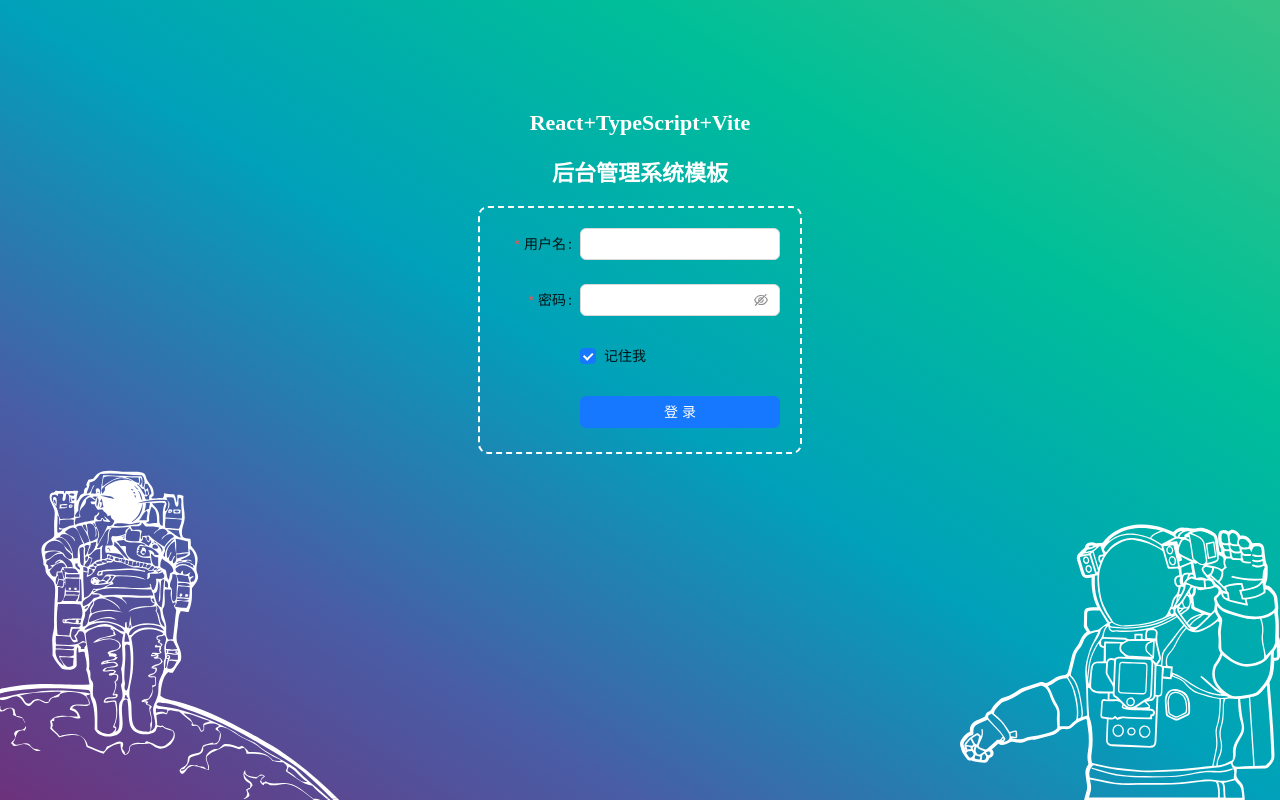
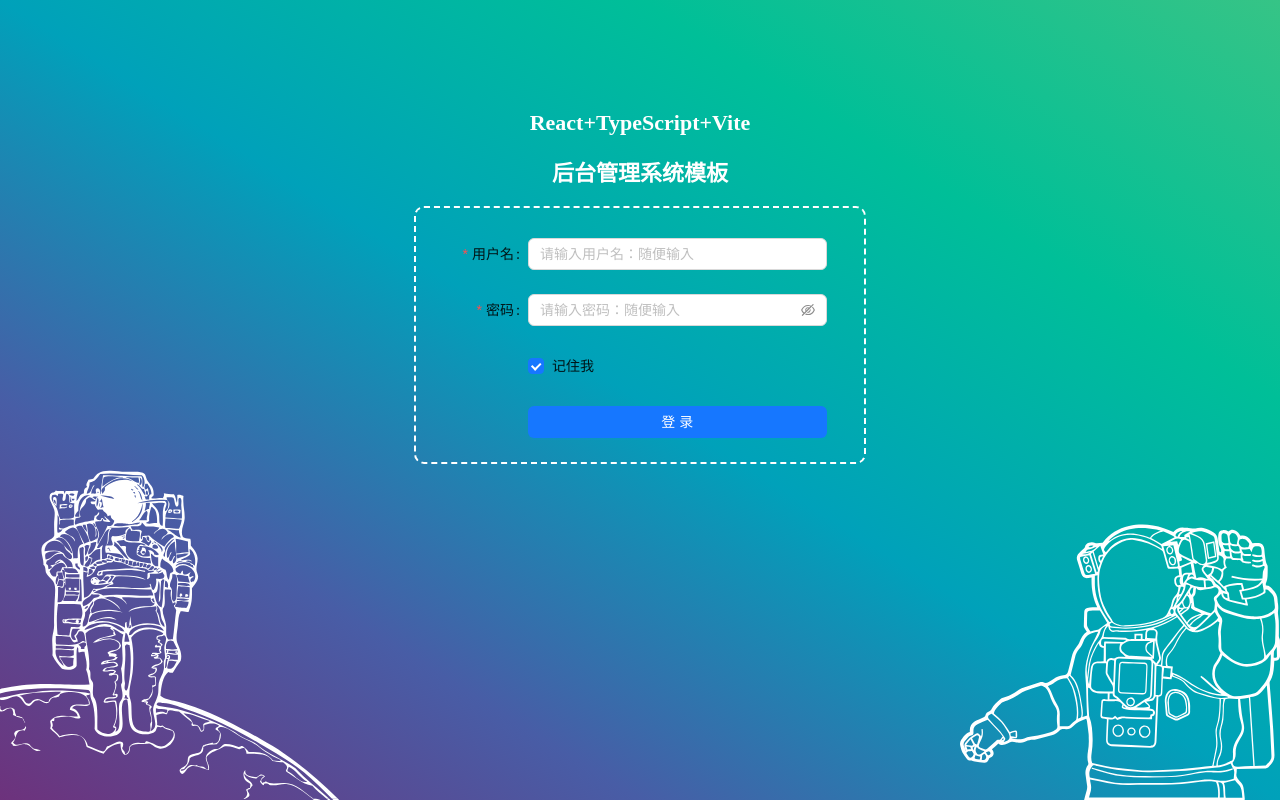
Before and after one commit to tankle0/reactHome, a React (Vite) app: page /#/login in a window 1280 px wide. Built offline with nearby package versions, Linux system fonts and the light colour scheme.

Commit message:
fix: 修复登陆后未更改state

```diff
--- a/src/App.tsx
+++ b/src/App.tsx
@@ -18,7 +18,7 @@ const BeforeEnterRouter:React.FC = () => {
   const { breadArr, currentPathname } = useAppSelector((state) => state.home)
   const dispatch = useAppDispatch()
   pathname = pathname || currentPathname
-  let [Routers,setRoute] = useState<ReactElement | null>(null)
+  let [Routers,setRouter] = useState<ReactElement | null>(null)
   useEffect(() => {
     if(token){
       dispatch({
@@ -30,7 +30,7 @@ const BeforeEnterRouter:React.FC = () => {
         }
       })
       if(pathname !== '/login'){ // 已登录，去其他页面直接渲染
-        setRoute(Router)
+        setRouter(Router)
         return
       }
       navigate(-1)
@@ -43,7 +43,7 @@ const BeforeEnterRouter:React.FC = () => {
         navigate('/login')
         return
       }
-      setRoute(<Login />)
+      setRouter(<Login />)
     }
   },[pathname])
   return Routers
--- a/src/pages/login/index.module.less
+++ b/src/pages/login/index.module.less
@@ -6,9 +6,11 @@
   background-image: linear-gradient(to right top, #6d327c, #485DA6, #00a1ba, #00BF98, #36C486);
   position: relative;
   .formDiv{
-    width: 300px;
+    width: 35%;
+    min-width: 400px;
+    max-width: 500px;
     margin: 0 auto;
-    padding: 20px 20px 0 0;
+    padding-top: 30px;
     margin-top: 20px;
     border: 2px dashed #fff;
     border-radius: 10px;
--- a/src/pages/login/index.tsx
+++ b/src/pages/login/index.tsx
@@ -3,12 +3,23 @@ import { Button, Input, Form, Checkbox, message } from 'antd'
 import { useNavigate } from 'react-router-dom'
 import { getImgUrl } from '@/utils'
 import styles from './index.module.less'
+import { useAppDispatch } from '@/hooks'
 
 const Login:React.FC = () => {
   const navigate = useNavigate()
+  const dispatch = useAppDispatch()
   const onFinish = useCallback((value:any) => {
     if(value.remember) localStorage.setItem('name',value.username)
     localStorage.setItem('token',`${value.username}${Date.now()}`)
+    dispatch({
+      type:'home/updateState',
+      payload:{
+        user:{
+          id:value.username,
+          name:value.username
+        }
+      }
+    })
     message.success(`登录成功，欢迎您，${value.username}！`)
     navigate('/dashboard')
   },[])
@@ -23,7 +34,7 @@ const Login:React.FC = () => {
         <div className={styles.formDiv}>
           <Form
             name="basic"
-            labelCol={{ span: 8 }}
+            labelCol={{ span: 6 }}
             wrapperCol={{ span: 16 }}
             scrollToFirstError
             onFinish={onFinish}
@@ -38,7 +49,7 @@ const Login:React.FC = () => {
               name="username"
               rules={[{ required: true, message: '请输入用户名!' }]}
             >
-              <Input />
+              <Input placeholder='请输入用户名：随便输入' />
             </Form.Item>
 
             <Form.Item
@@ -46,14 +57,14 @@ const Login:React.FC = () => {
               name="password"
               rules={[{ required: true, message: '请输入密码!' }]}
             >
-              <Input.Password />
+              <Input.Password placeholder='请输入密码：随便输入' />
             </Form.Item>
 
-            <Form.Item name="remember" valuePropName="checked" wrapperCol={{ offset: 8, span: 16 }}>
+            <Form.Item name="remember" valuePropName="checked" wrapperCol={{ offset: 6, span: 16 }}>
               <Checkbox>记住我</Checkbox>
             </Form.Item>
 
-            <Form.Item wrapperCol={{ offset: 8, span: 16 }}>
+            <Form.Item wrapperCol={{ offset: 6, span: 16 }}>
               <Button type="primary" htmlType="submit">
                 登录
               </Button>
```
